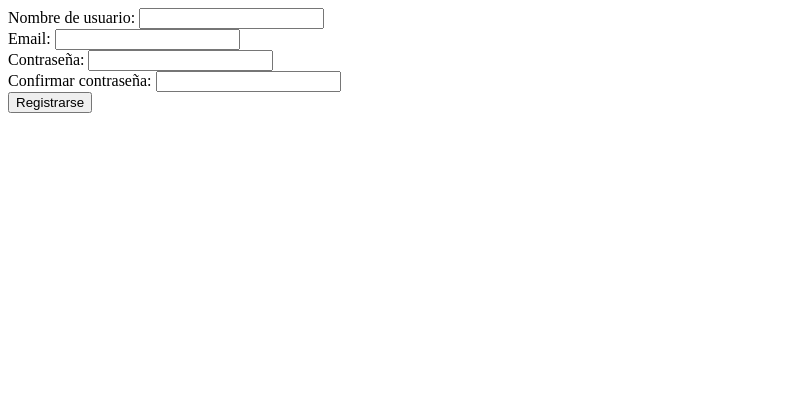
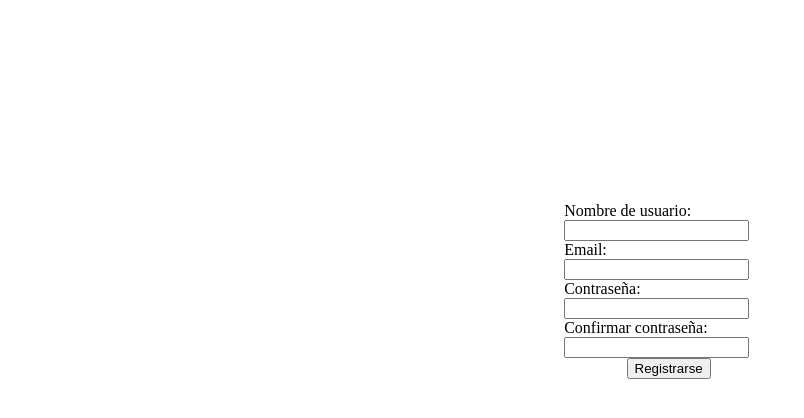
Before and after one commit to josejr3/phpEjercisios, a PHP site: page / in a window 1280 px wide. Shown: the top 418 px of the page, without its empty margins (0-804 px from the left). Run offline with PHP 8.4, Linux system fonts and the light colour scheme.

Commit message:
un poco de css

```diff
--- a/conexion.php
+++ b/conexion.php
@@ -9,7 +9,10 @@ try {
   $conn = new PDO("mysql:host=$servername;dbname=prueba", 'root', '');
   // set the PDO error mode to exception
   $conn->setAttribute(PDO::ATTR_ERRMODE, PDO::ERRMODE_EXCEPTION);
-  //echo "Connected successfully";
+  if (isset($_SESSION['user'])) {
+     header("location: dashboard.php");
+  }
+
 } catch(PDOException $e) {
   echo "Connection failed: " . $e->getMessage();
 }
--- a/dashboard.php
+++ b/dashboard.php
@@ -1,3 +1,6 @@
 <?php
+    if (!isset($_SESSION)) {
+        header("locate: index.php");
+    }
     echo("Vienvenido "+$_SESSION["user"]);
 ?>
--- a/index.php
+++ b/index.php
@@ -8,30 +8,31 @@
 <head>
     <meta charset="UTF-8">
     <title>Document</title>
-    <link href="style.css" rel="stylesheet" />
+    <link rel="stylesheet" type="text/css" href="styles.css">
+
 </head>
 
 <body>
 
-    <form action="register.php" method="post" class="form-example">
-        <div class="form-example">
+    <form action="register.php" method="post" class="form">
+        <div class="formDiv">
             <label for="user">Nombre de usuario: </label>
             <input type="text" name="user" id="user" />
         </div>
 
-        <div class="form-example">
+        <div class="formDiv">
             <label for="email">Email: </label>
             <input type="email" name="email" id="email" />
         </div>
-        <div class="form-example">
+        <div class="formDiv">
             <label for="pasword">Contraseña: </label>
             <input type="text" name="pasword" id="pasword" />
         </div>
-        <div class="form-example">
+        <div class="formDiv">
             <label for="pasword2">Confirmar contraseña: </label>
             <input type="text" name="pasword2" id="pasword2" />
         </div>
-        <div class="form-example">
+        <div class="formDiv">
             <input type="submit" value="Registrarse" name="enviar"/>
         </div>
          <?php
--- a/style.css
+++ /dev/null
@@ -1,3 +0,0 @@
-html{
-
-}
--- /dev/null
+++ b/styles.css
@@ -0,0 +1,14 @@
+.form{
+    max-width:209px ;
+    display: flex;
+    flex-wrap: wrap;
+    justify-items: center;
+    margin-left: 44%;
+    margin-top:16%;
+    justify-content: center;
+
+}
+div{
+    align-self: center;
+
+}
```
Also changed, not shown: 1 other file.
